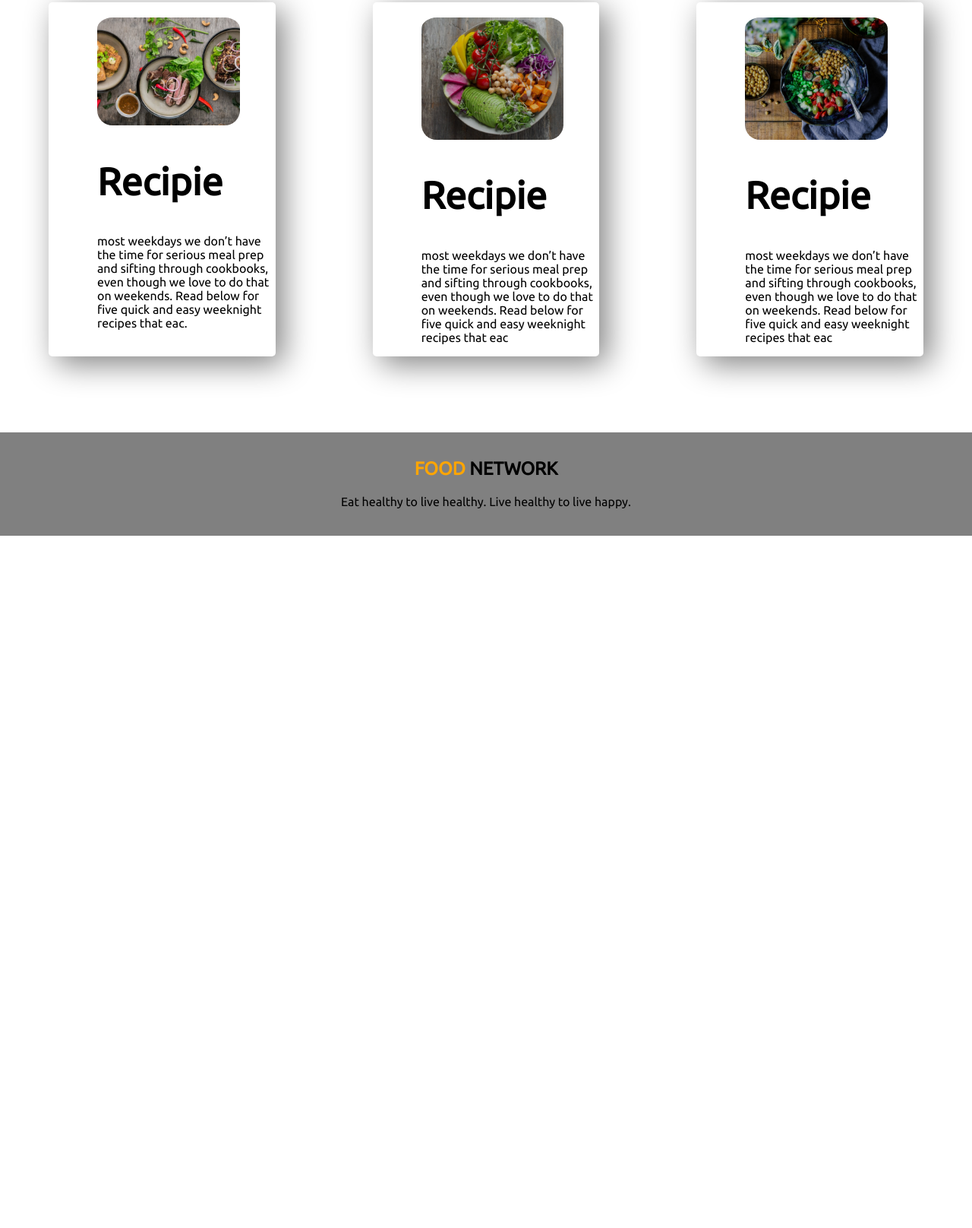
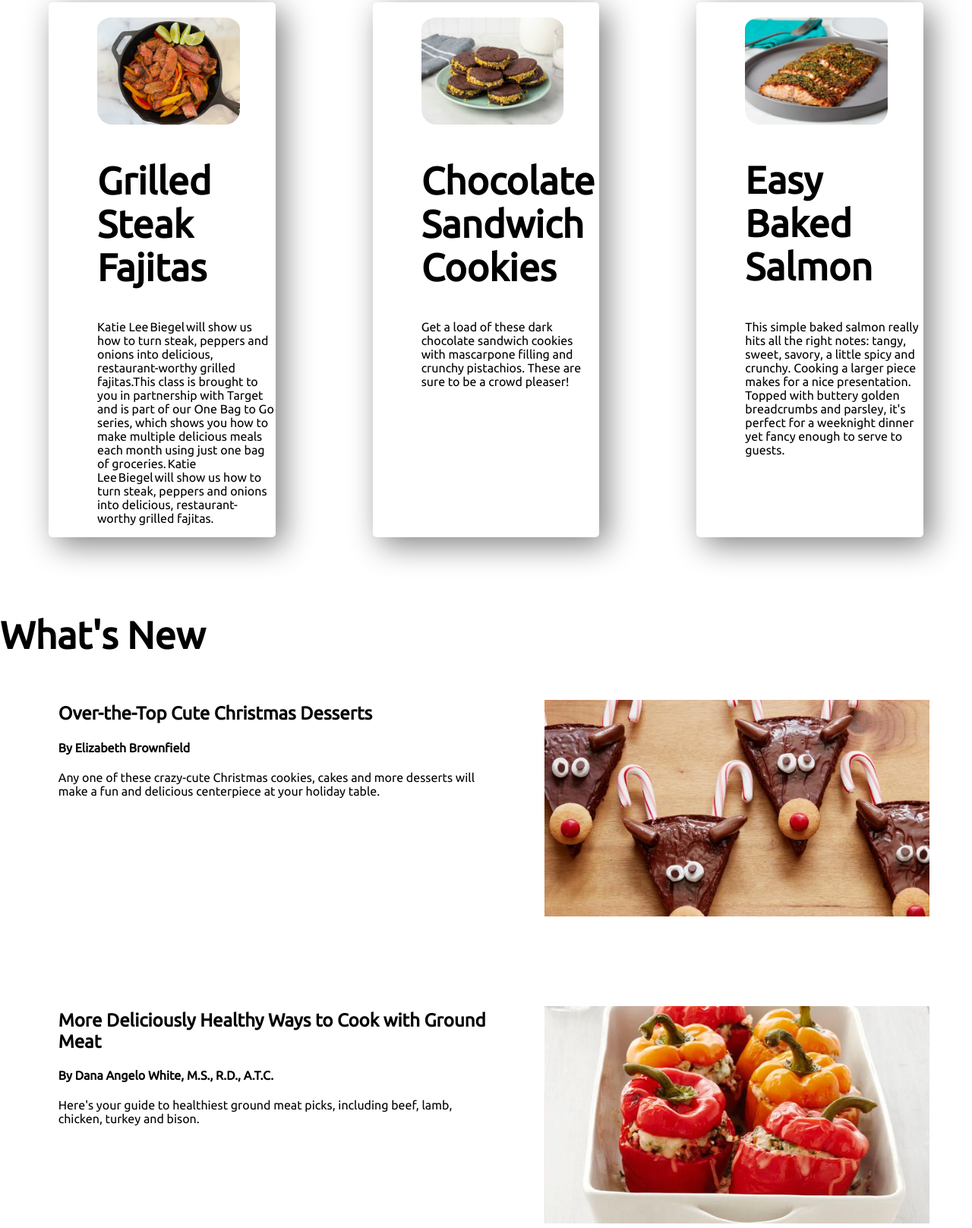
Before and after one commit to MSRLikhon/food-network, a plain HTML site: page index.html in a window 1280 px wide. Shown: the part 1867-3483 px from the top of the page at 76% size. Before the commit the page ends 2572 px from the top, so only its background shows below. Drawn offline with Linux system fonts and the light colour scheme.

Commit message:
What's New added

```diff
--- a/index.html
+++ b/index.html
@@ -65,25 +65,55 @@
     </section>
     <section id="forth-sec" class="flex-section">
         <div class="recipie">
-            <img src="img/recipie-1.jpg">
-            <h1>Recipie</h1>
-            <p>most weekdays we don’t have the time for serious meal prep and sifting through cookbooks, even
-                though we love to do that on weekends. Read below for five quick and easy weeknight recipes that eac.
+            <img src="img/Grilled-Steak-Fajitas.jpg">
+            <h1>Grilled Steak Fajitas</h1>
+            <p>Katie Lee Biegel will show us how to turn steak, peppers and onions into delicious, restaurant-worthy
+                grilled
+                fajitas.This class is brought to you in partnership with Target and is part of our One Bag to Go series,
+                which shows you how to make multiple delicious meals each month using just one bag of groceries. Katie
+                Lee Biegel will show us how to turn steak, peppers and onions into delicious, restaurant-worthy grilled
+                fajitas.
             </p>
         </div>
         <div class="recipie">
-            <img src="img/recipie-2.png">
-            <h1>Recipie</h1>
+            <img src="img/Chocolate-Sandwich-Cookies.jpg">
+            <h1>Chocolate Sandwich Cookies</h1>
 
-            <p>most weekdays we don’t have the time for serious meal prep and sifting through cookbooks, even
-                though we love to do that on weekends. Read below for five quick and easy weeknight recipes that eac</p>
+            <p>Get a load of these dark chocolate sandwich cookies with mascarpone filling and crunchy pistachios. These
+                are sure to be a crowd pleaser!</p>
         </div>
         <div class="recipie">
-            <img src="img/recipie-3.png">
-            <h1>Recipie</h1>
+            <img src="img/Easy-Baked-Salmon.jpeg">
+            <h1>Easy Baked Salmon</h1>
 
-            <p>most weekdays we don’t have the time for serious meal prep and sifting through cookbooks, even
-                though we love to do that on weekends. Read below for five quick and easy weeknight recipes that eac</p>
+            <p>This simple baked salmon really hits all the right notes: tangy, sweet, savory, a little spicy and
+                crunchy. Cooking a larger piece makes for a nice presentation. Topped with buttery golden breadcrumbs
+                and parsley, it's perfect for a weeknight dinner yet fancy enough to serve to guests.</p>
+        </div>
+    </section>
+    <section>
+        <h1>What's New</h1>
+        <div class="flex-section">
+            <div class="half-width">
+                <h2>Over-the-Top Cute Christmas Desserts</h2>
+                <h4>By Elizabeth Brownfield</h4>
+                <p>Any one of these crazy-cute Christmas cookies, cakes and more desserts will make a fun and delicious
+                    centerpiece at your holiday table.</p>
+            </div>
+            <div class="half-width">
+                <img src="img/New-1.jpeg">
+            </div>
+        </div>
+        <div class="flex-section">
+            <div class="half-width">
+                <h2>More Deliciously Healthy Ways to Cook with Ground Meat</h2>
+                <h4>By Dana Angelo White, M.S., R.D., A.T.C.</h4>
+                <p>Here's your guide to healthiest ground meat picks, including beef, lamb, chicken, turkey and bison.
+                </p>
+            </div>
+            <div class="half-width">
+                <img src="img/New-2.jpeg">
+            </div>
         </div>
     </section>
     <footer>
```
Also changed, not shown: New folder/recipie-1.jpg (renamed from img/recipie-1.jpg), img/Chocolate-Sandwich-Cookies.jpg (added), img/Easy-Baked-Salmon.jpeg (added), img/Grilled-Steak-Fajitas.jpg (added), img/New-1.jpeg (added), img/new-2.jpeg (added), 1 other file.
